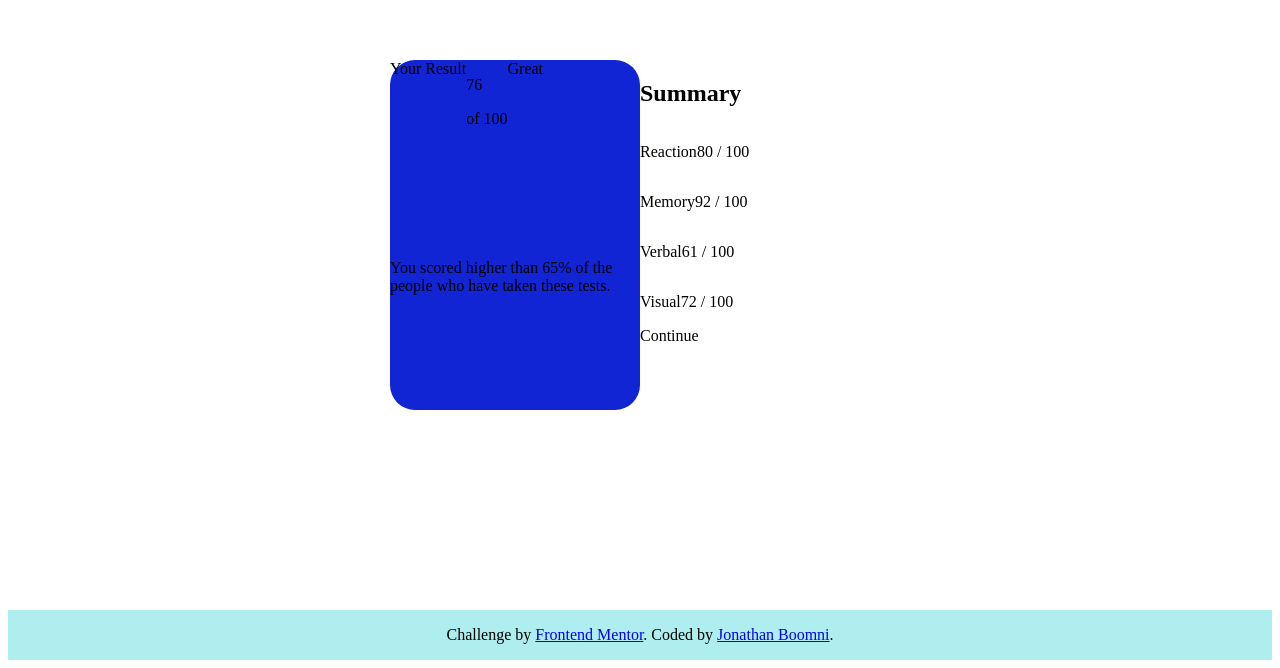
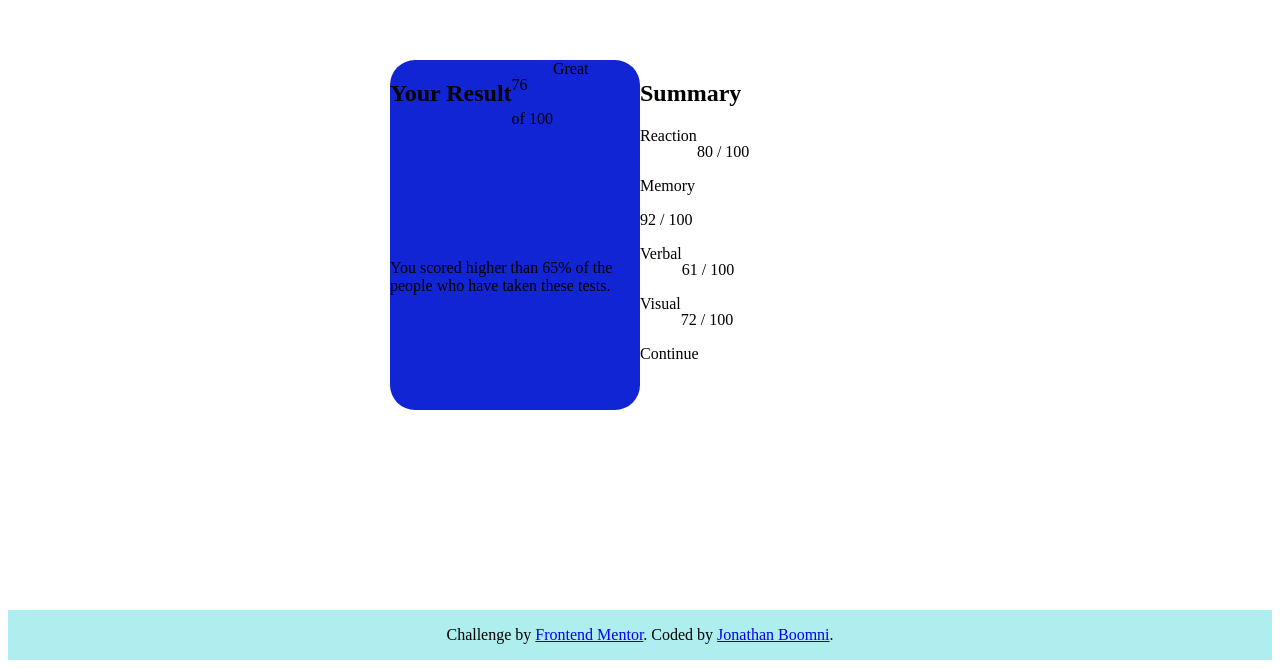
Before and after one commit to Boomni/results-summary-component, a plain HTML site: page index.html in a window 1280 px wide. Shown: the part 148-816 px from the top of the page. Drawn offline with Linux system fonts and the light colour scheme.

Commit message:
Work in progress

```diff
--- a/index.html
+++ b/index.html
@@ -10,32 +10,32 @@
 <body>
   <section class="main_content">
   <div class="result">
-  	<span>Your Result</span>
+  	<h1>Your Result</h1>
   	<div class="result_circle">
-		<p>76</p>
-		<p>of 100</p>
+		<p class="score">76</p>
+		<p class="total">of 100</p>
 	</div>
-	<span>Great</span>
-	<p>You scored higher than 65% of the people who have taken these tests.</p>
+	<span class="grade">Great</span>
+	<p class="comment">You scored higher than 65% of the people who have taken these tests.</p>
   </div>
   <div class="summary">
 	  <h1>Summary</h1>
 
-	  <div>
-		  <p>Reaction</p>
+	  <div class="reaction">
+		  <span>Reaction</span>
 		  <p>80 / 100</p>
 	  </div>
 
-	  <div>
-		  <p>Memory<p/>
+	  <div class="memory">
+		  <span>Memory<span/>
 		  <p>92 / 100</p>
 	  </div>
-	  <div>
-		  <p>Verbal</p>
+	  <div class="verbal">
+		  <span>Verbal</span>
 		  <p>61 / 100</p>
 	  </div>
-	  <div>
-		  <p>Visual</p>
+	  <div class="visual">
+		  <span>Visual</span>
 		  <p>72 / 100</p>
 	  </div>
 
--- a/styles/index.css
+++ b/styles/index.css
@@ -1,10 +1,17 @@
+body {
+	display: flex;
+    justify-content: center;
+    align-items: center;
+    flex-direction: column;
+}
 .main_content {
-	display: flex;
-	height: 50%;
-	justify-content: center;
-	align-items: center;
-	height: 750px;
-	width: 100%
+	    display: flex;
+    justify-content: center;
+    align-items: center;
+    height: 350px;
+    width: 100%;
+    margin-top: 200px;
+    margin-bottom: 200px;
 }
 .result {
 	    width: 250px;
```
Also changed, not shown: data.json (added, +22 -0 lines), assets/fonts/HankenGrotesk-VariableFont_wght.ttf (added), assets/fonts/README.txt (added), assets/fonts/static/HankenGrotesk-Bold.ttf (added), assets/fonts/static/HankenGrotesk-ExtraBold.ttf (added), assets/fonts/static/HankenGrotesk-Medium.ttf (added), assets/images/favicon-32x32.png (added), assets/images/icon-memory.svg (added), assets/images/icon-reaction.svg (added), assets/images/icon-verbal.svg (added), assets/images/icon-visual.svg (added), 2 other files.
